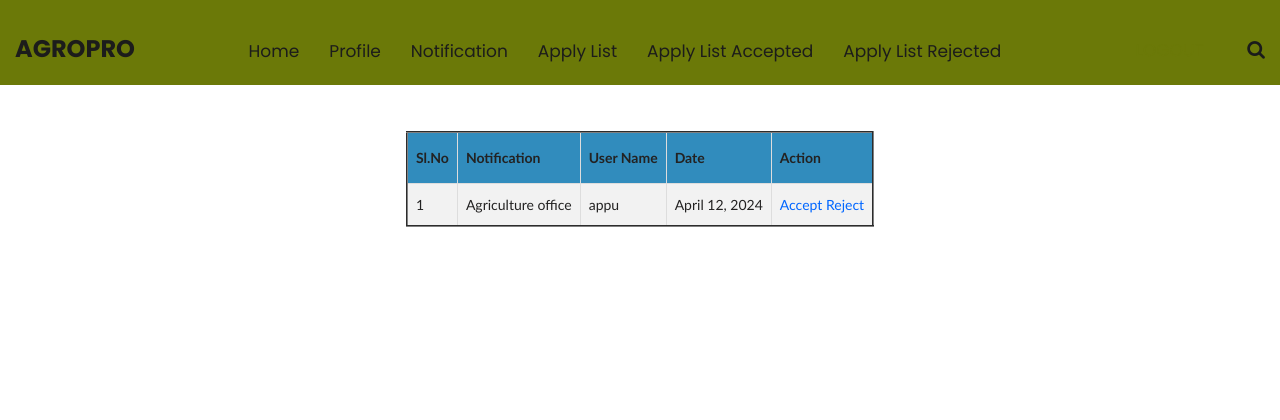
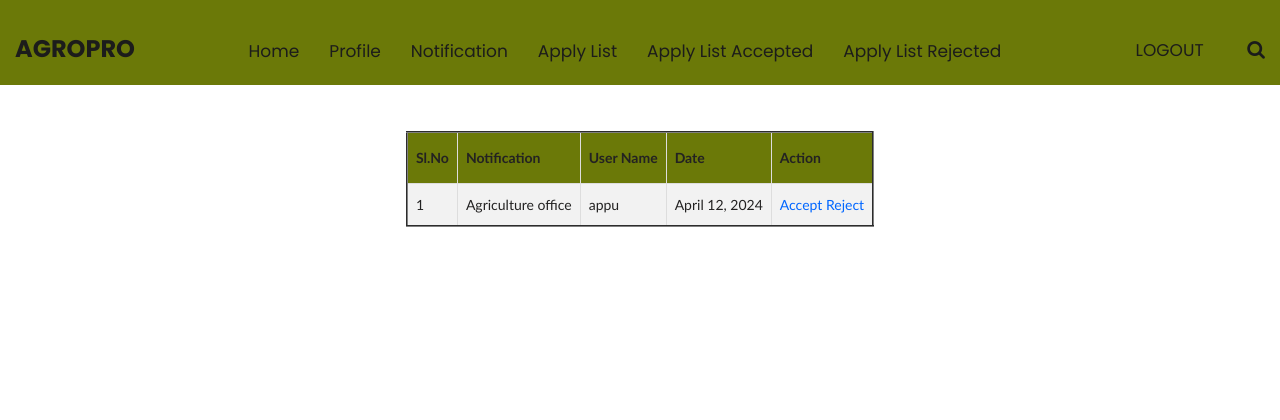
Before and after one commit to ARUNDHATHYGK/CropRcommendationSystem, a Django app: page /Officer/ApplyList/ in a window 1280 px wide. Shown: the top 420 px of the page. Run offline with Django 5.2, Linux system fonts and the light colour scheme; data comes from the database, SQL or seed files in the repository; both versions use the stored data as it was after the commit; some libraries are stand-ins or nearby versions.

Commit message:
homepage change

```diff
--- a/Guest/static/form.css
+++ b/Guest/static/form.css
@@ -22,7 +22,7 @@
     padding-top: 12px;
     padding-bottom: 12px;
     text-align: left;
-    background-color: #318CBD;
+    background-color: #6b7908;
     color: white;
   }
   input[type=text],[type=password],[type=email],[type=date], select {
--- a/Officer/Templates/Officer/Header.html
+++ b/Officer/Templates/Officer/Header.html
@@ -42,6 +42,9 @@
         }
         #tab td, #tab th {
         color: #232222 !important;
+        }
+        #tab th {
+        background-color: #6b7908 !important;
         }
         .site-navbar ul li {
         padding-right: 30px !important;
@@ -88,7 +91,7 @@
                     </div>
                     <div class="col-md-2 padd_0 d_none">
                         <ul class="email text_align_right">
-                            <li><a href="{% url 'Officer:logout' %}">Logout</a>
+                            <li><a href="{% url 'Officer:logout' %}" style="color: #1c1c1b;">Logout</a>
                             </li>
                             <li><a href="Javascript:void(0)"><i class="fa fa-search" aria-hidden="true"></i>
                                 </a>
--- a/Officer/Templates/Officer/HomePage.html
+++ b/Officer/Templates/Officer/HomePage.html
@@ -102,7 +102,7 @@
                     <div class="col-md-2 padd_0 d_none">
 
                         <ul class="email text_align_right">
-                            <li><a href="{% url 'Officer:logout' %}">Logout</a>
+                            <li><a href="{% url 'Officer:logout' %}" style="color: #1c1c1b;">Logout</a>
                             </li>
                             <li><a href="Javascript:void(0)"><i class="fa fa-search" aria-hidden="true"></i>
                                 </a>
--- a/Officer/views.py
+++ b/Officer/views.py
@@ -80,5 +80,5 @@
     return render(request,"Officer/ApplyListRejected.html",{"applydata":applydata})
 
 def logout(request):
-    del request.session["id"]
+    del request.session["oid"]
     return redirect("Guest:Login")
--- a/Professor/Templates/Professor/Header.html
+++ b/Professor/Templates/Professor/Header.html
@@ -88,7 +88,7 @@
                     </div>
                     <div class="col-md-2 padd_0 d_none">
                         <ul class="email text_align_right">
-                            <li><a href="{% url 'Professor:logout' %}">Logout</a>
+                            <li><a href="{% url 'Professor:logout' %}" style="color: #1c1c1b;">Logout</a>
                             </li>
                             <li><a href="Javascript:void(0)"><i class="fa fa-search" aria-hidden="true"></i>
                                 </a>
--- a/Professor/Templates/Professor/HomePage.html
+++ b/Professor/Templates/Professor/HomePage.html
@@ -98,7 +98,7 @@
                     </div>
                     <div class="col-md-2 padd_0 d_none">
                         <ul class="email text_align_right">
-                            <li><a href="{% url 'Professor:logout' %}">Logout</a>
+                            <li><a href="{% url 'Professor:logout' %}" style="color: #1c1c1b;">Logout</a>
                             </li>
                             <li><a href="Javascript:void(0)"><i class="fa fa-search" aria-hidden="true"></i>
                                 </a>
--- a/User/Templates/User/Header.html
+++ b/User/Templates/User/Header.html
@@ -91,7 +91,7 @@
                     </div>
                     <div class="col-md-2 padd_0 d_none">
                         <ul class="email text_align_right">
-                            <li><a href="{% url 'User:logout' %}">Logout</a>
+                            <li><a href="{% url 'User:logout' %}" style="color: #1c1c1b;">Logout</a>
                             </li>
                             <li><a href="Javascript:void(0)"><i class="fa fa-search" aria-hidden="true"></i>
                                 </a>
--- a/User/Templates/User/HomePage.html
+++ b/User/Templates/User/HomePage.html
@@ -113,7 +113,7 @@
                     </div>
                     <div class="col-md-2 padd_0 d_none">
                         <ul class="email text_align_right">
-                            <li><a href="{% url 'User:logout' %}">Logout</a>
+                            <li><a href="{% url 'User:logout' %}" style="color: #1c1c1b;">Logout</a>
                             </li>
                             <li><a href="Javascript:void(0)"><i class="fa fa-search" aria-hidden="true"></i>
                                 </a>
```
Also changed, not shown: db.sqlite3.
